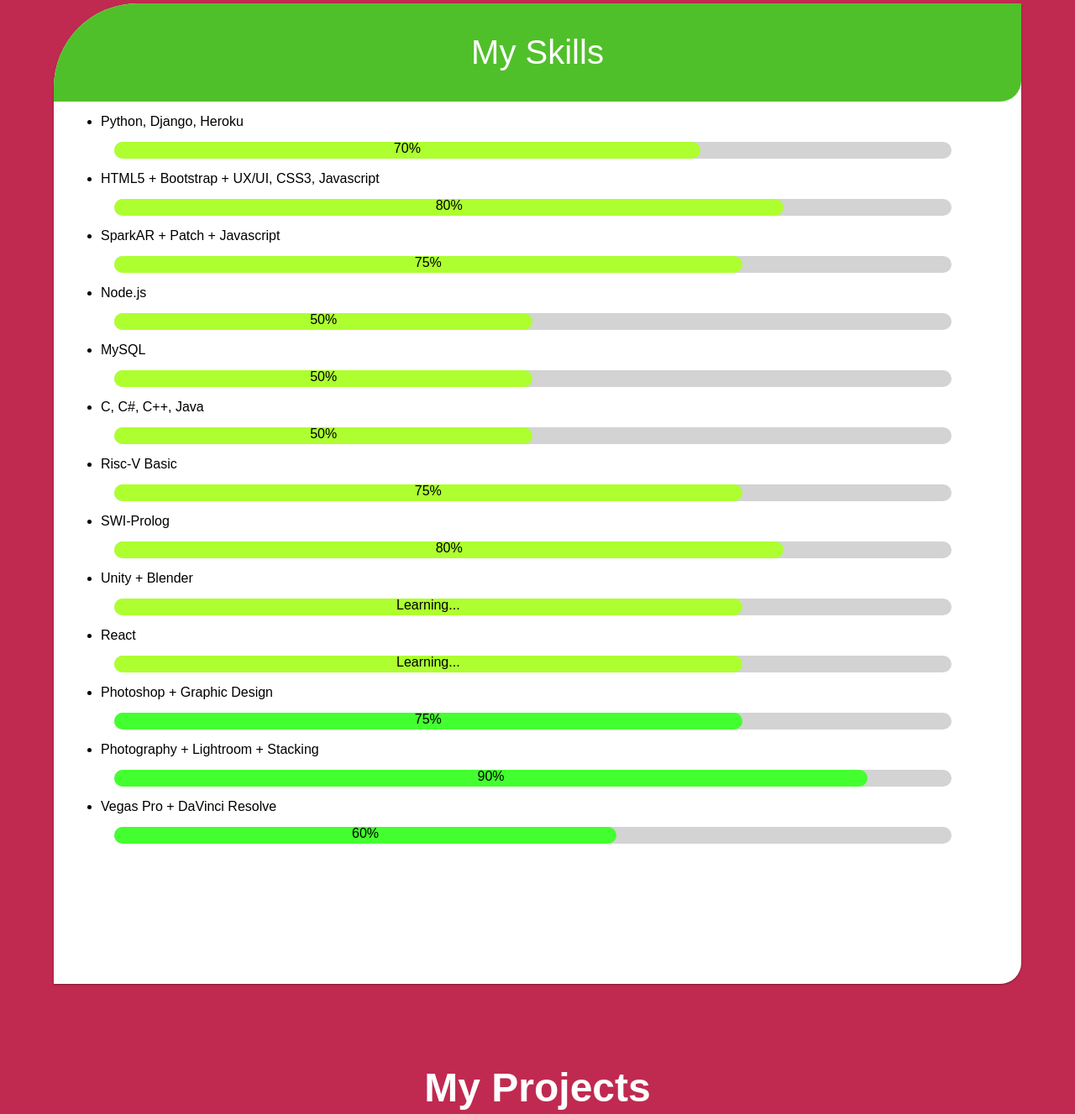
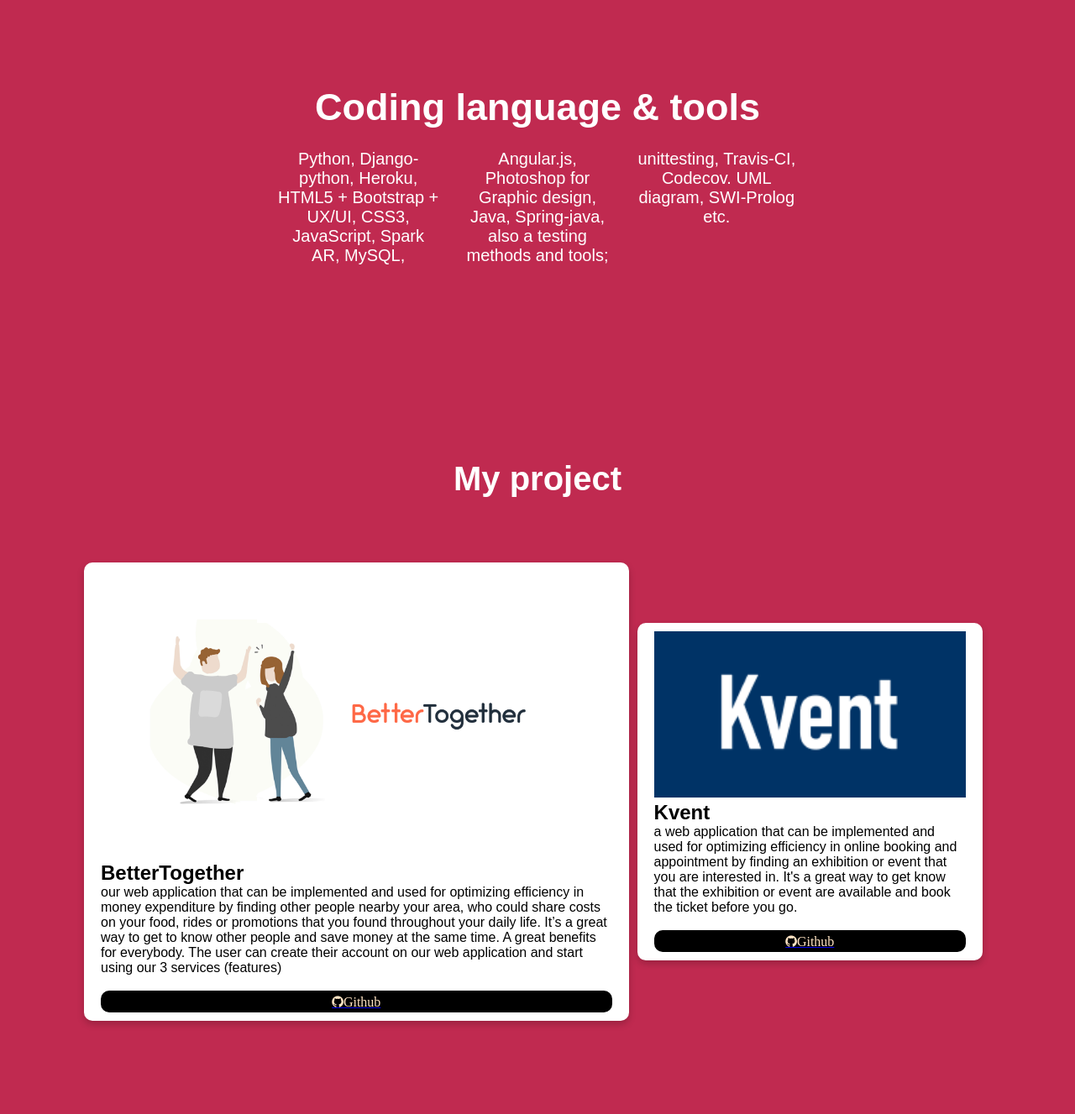
Before and after one commit to bleachjade/bleachjade.github.io, a plain HTML site: page index.html in a window 1280 px wide. Shown: the part 892-2219 px from the top of the page at 84% size. Drawn offline with nearby package versions, Linux system fonts and the light colour scheme; a web font is replaced by a local one.

Commit message:
fix all info

```diff
--- a/css/style.css
+++ b/css/style.css
@@ -10,7 +10,7 @@ body {
     /* font-family: 'Nanum Pen Script', cursive; */
     font-family: 'Fira Sans Condensed', sans-serif;
     background-color: white;
-    height: 500vh;
+    height: 380vh;
 }
 
 .slider {
@@ -19,7 +19,7 @@ body {
     left: 0;
     width: 100%;
     /*nav(10vh)+section1(100vh)+sec2(160)+sec3+sec4(200vh)=470vh*/
-    height: 470vh;
+    height: 390vh;
     /* background: linear-gradient(to left, rgba(68, 69, 70, 0.829), rgba(6, 9, 10, 0.829)); */
     background: #c02a50; /*or maybe white color*/
     z-index: -1;
@@ -38,15 +38,12 @@ nav {
     align-items: center;
 }
 footer {
-    position: relative;
-    height: 30vh;
-    left: 0;
-    bottom: 0;
-    width: 100%;
     text-align: center;
-    padding: 32px;
-    background-color: red;
-}
+    padding: 3px;
+    background-color: darkred;
+    color: white;
+    height: 50vh;
+  }
 
 #logo {
     grid-column: 2/3;
@@ -68,8 +65,10 @@ section {
     align-items: top;
 }
 #section2 {
-    height: 160vh;
+    height: 70vh;
     padding-bottom: 10vh;
+    align-items: center;
+    text-align: center;
 }
 @media only screen and (max-width: 700px) {
     #section2 {
@@ -149,29 +148,46 @@ section {
 }
 
 .container2 {
-    display: flex;
-    justify-content: center;
-    flex-wrap: wrap;
+    padding: 10px;
+    height: 40vh;
+    width: 50%;
+    position: absolute;
+    /* flex-wrap: wrap;
     height: auto;
     width: 100%;
     position: relative;
     padding: 0;
-    /* background: #c02a50; */
+    flex: 1; */
+    /* background-color: #50c02a; */
+}
+.header2 {
+    font-size: 45px;
+    font-family: Arial, Helvetica, sans-serif;
+    line-height: 100px;
+    animation: drop 3s ease;
+    animation-delay: 2s;
+    color: white;
+}
+.paragraph {
+    font-family: Arial, Helvetica, sans-serif;
+    font-size: 20px;
+    animation: drop 3s ease;
+    animation-delay: 2s;
+    color: white;
+    column-count: 3;
+}
+@keyframes drop {
+    0% {
+        opacity: 0;
+        transform: translateY(-80px);
+    }
+    100% {
+        opacity: 1;
+        transform: translateY(0px);
+    }
 }
 
-.container2 div{
-    /* display: flex; */
-    justify-content: center;
-    flex-wrap: wrap;
-    border-top-left-radius: 100px;
-    border-bottom-right-radius: 25px;
-    background-color: #fff;
-    width: 90%;
-    margin: 1em;
-    text-align: center;
-    line-height: 1rem;
-    /* font-size: 30px; */
-}
+
 #shadow {
     box-shadow: 0 1px 3px rgba(0,0,0,0.12), 0 1px 2px rgba(0,0,0,0.24);
     transition: box-shadow 0.4s;
@@ -247,16 +263,32 @@ p {
     padding-left: 50px;
     padding-right: 50px;
 }
-
+.header3 {
+    font-size: 40px;
+    color: white;
+    justify-content: center;
+    display: flex;
+}
+.container3 {
+    align-items: center;
+    display: flex;
+    padding: 0px 100px 100px;
+}
 .card {
-    background: #fff;
-    border-radius: 2px;
-    display: inline-block;
-    height: 300px;
-    margin: 1rem;
-    position: relative;
-    width: 300px;
+    /* Add shadows to create the "card" effect */
+    box-shadow: 0 4px 8px 0 rgba(0,0,0,0.2);
+    transition: 0.3s;
+    background-color: white;
+    display: table-cell;
+    padding: 10px 20px 10px;
+    justify-content: space-around;
+    margin-right: 10px;
+    border-radius: 10px;
+    word-wrap: break-word;
 }
+.card:hover {
+    box-shadow: 0 8px 16px 0 rgba(0,0,0,0.2);
+  }
 
 div.gallery {
     width: auto;
--- a/index.html
+++ b/index.html
@@ -37,107 +37,38 @@
     </section>
     <section id="section2">
         <div class="container2">
-            <div id="shadow">
-                <div id="card-header">My Skills</div>
-                <div id="card-content">
-                    <ul>
-                        <li>Python, Django, Heroku<div id="progressbar">
-                                <div style="width: 70%;">70%</div>
-                            </div>
-                        </li>
-                        <li>HTML5 + Bootstrap + UX/UI, CSS3, Javascript<div id="progressbar">
-                                <div style="width: 80%;">80%</div>
-                            </div>
-                        </li>
-                        <li>SparkAR + Patch + Javascript<div id="progressbar">
-                                <div style="width: 75%;">75%</div>
-                            </div>
-                        </li>
-                        <li>Node.js<div id="progressbar">
-                                <div style="width: 50%;">50%</div>
-                            </div>
-                        </li>
-                        <li>MySQL<div id="progressbar">
-                                <div style="width: 50%;">50%</div>
-                            </div>
-                        </li>
-                        <li>C, C#, C++, Java<div id="progressbar">
-                                <div style="width: 50%;">50%</div>
-                            </div>
-                        </li>
-                        <li>Risc-V Basic<div id="progressbar">
-                                <div style="width: 75%;">75%</div>
-                            </div>
-                        </li>
-                        <li>SWI-Prolog<div id="progressbar">
-                                <div style="width: 80%;">80%</div>
-                            </div>
-                        </li>
-                        <li>Unity + Blender<div id="progressbar">
-                                <div style="width: 75%;">Learning...</div>
-                            </div>
-                        </li>
-                        <li>React<div id="progressbar">
-                                <div style="width: 75%;">Learning...</div>
-                            </div>
-                        </li>
-                        <li>Photoshop + Graphic Design<div id="progressbar">
-                                <div style="width: 75%; background-color: #44ff2f;">75%</div>
-                            </div>
-                        </li>
-                        <li>Photography + Lightroom + Stacking<div id="progressbar">
-                                <div style="width: 90%; background-color: #44ff2f;">90%</div>
-                            </div>
-                        </li>
-                        <li>Vegas Pro + DaVinci Resolve<div id="progressbar">
-                                <div style="width: 60%; background-color: #44ff2f;">60%</div>
-                            </div>
-                        </li>
+            <h1 class="header2">Coding language & tools</h1>
+            <p class="paragraph">Python, Django-python, Heroku, HTML5 + Bootstrap + UX/UI, CSS3, JavaScript, Spark AR, MySQL, Angular.js, Photoshop for Graphic design, Java, Spring-java, also a testing methods and tools; unittesting, Travis-CI, Codecov. UML diagram, SWI-Prolog etc.</p>
 
-                    </ul>
-                </div>
-            </div>
         </div>
     </section>
+    <h1 class="header3">My project</h1>
     <section id="section3">
-        <div id="align-item">
-            <h1 style="font-size: 3rem; color:white;text-align: center;">My Projects</h1>
-            <div class="gallery">
-                <a target="_blank" href="./images/plain_logo2.jpg">
-                    <img src="./images/plain_logo2.jpg" alt="BT">
-                </a>
-                <div class="desc"><b>BetterTogether</b> , our web application that can be implemented and used for
-                    optimizing efficiency in money expenditure by finding other people nearby your area, who could share
-                    costs on your food, rides or promotions that you found throughout your daily life. It’s a great way
-                    to get to know other people and save money at the same time. A great benefits for everybody. The
-                    user can create their account on our web application and start using our 3 services (features)
-                    <a href="https://github.com/bameethanida/BetterTogether" icon="github"><span class="fa fa-github">Github</span></a>
+
+        <div class="container3">
+            <div class="card">
+                <img src="images/plain_logo2.jpg" alt="Avatar" style="width:100%">
+                <div>
+                    <h2>BetterTogether</h2>
+                    <p>our web application that can be implemented and used for optimizing efficiency in money expenditure by finding other people nearby your area, who could share costs on your food, rides or promotions that you found throughout your daily life. It’s a great way to get to know other people and save money at the same time. A great benefits for everybody. The user can create their account on our web application and start using our 3 services (features)</p>
+                    <br>
+                    <a href="https://github.com/bleachjade/BetterTogether">
+                        <i class="fa fa-github" style="color: bisque; display:flex; justify-content:center;">Github</i>
+                    </a>
 
                 </div>
             </div>
-
-            <div class="gallery">
-                <a target="_blank" href="./images/plain_logo2.jpg">
-                    <img src="./images/plain_logo2.jpg" alt="BT">
-                </a>
-                <div class="desc"><b>SWI-Prolog-Projectr</b> Lorem ipsum dolor sit amet consectetur adipisicing elit. Amet in dolore esse animi voluptatibus consequatur expedita enim deleniti tempore unde ab, veniam totam temporibus magnam cum. Cumque cum porro sunt!
-                    <a href="https://github.com/bleachjade/SWI-Prolog-Project" icon="github"><span class="fa fa-github">Github</span></a>
+            <div class="card">
+                <img src="images/kvent.png" alt="Avatar" style="width:100%">
+                <div>
+                    <h2>Kvent</h2>
+                    <p>a web application that can be implemented and used for optimizing efficiency in online booking and appointment by finding an exhibition or event that you are interested in. It's a great way to get know that the exhibition or event are available and book the ticket before you go.</p>
+                    <br>
+                    <a href="https://github.com/bleachjade/Kvent">
+                        <i class="fa fa-github" style="color: bisque; display:flex; justify-content:center;">Github</i>
+                    </a>
 
                 </div>
-            </div>
-
-            <div class="gallery">
-                <a target="_blank" href="img_lights.jpg">
-                    <img src="img_lights.jpg" alt="Northern Lights" width="600" height="400">
-                </a>
-                <div class="desc">Add a description of the image here</div>
-            </div>
-
-            <div class="gallery">
-                <a target="_blank" href="img_mountains.jpg">
-                    <img src="img_mountains.jpg" alt="Mountains" width="600" height="400">
-                </a>
-                <div class="desc">Add a description of the image here</div>
             </div>
         </div>
     </section>
@@ -148,6 +79,7 @@
     <div class="slider"></div>
     <hr>
     <footer>Footer</footer>
+
     <script src="https://cdnjs.cloudflare.com/ajax/libs/gsap/2.1.3/TweenMax.min.js"
         integrity="sha256-lPE3wjN2a7ABWHbGz7+MKBJaykyzqCbU96BJWjio86U=" crossorigin="anonymous"></script>
     <script src="https://cdnjs.cloudflare.com/ajax/libs/gsap/2.1.3/TimelineMax.min.js"
```
Also changed, not shown: images/kvent.png (added).
